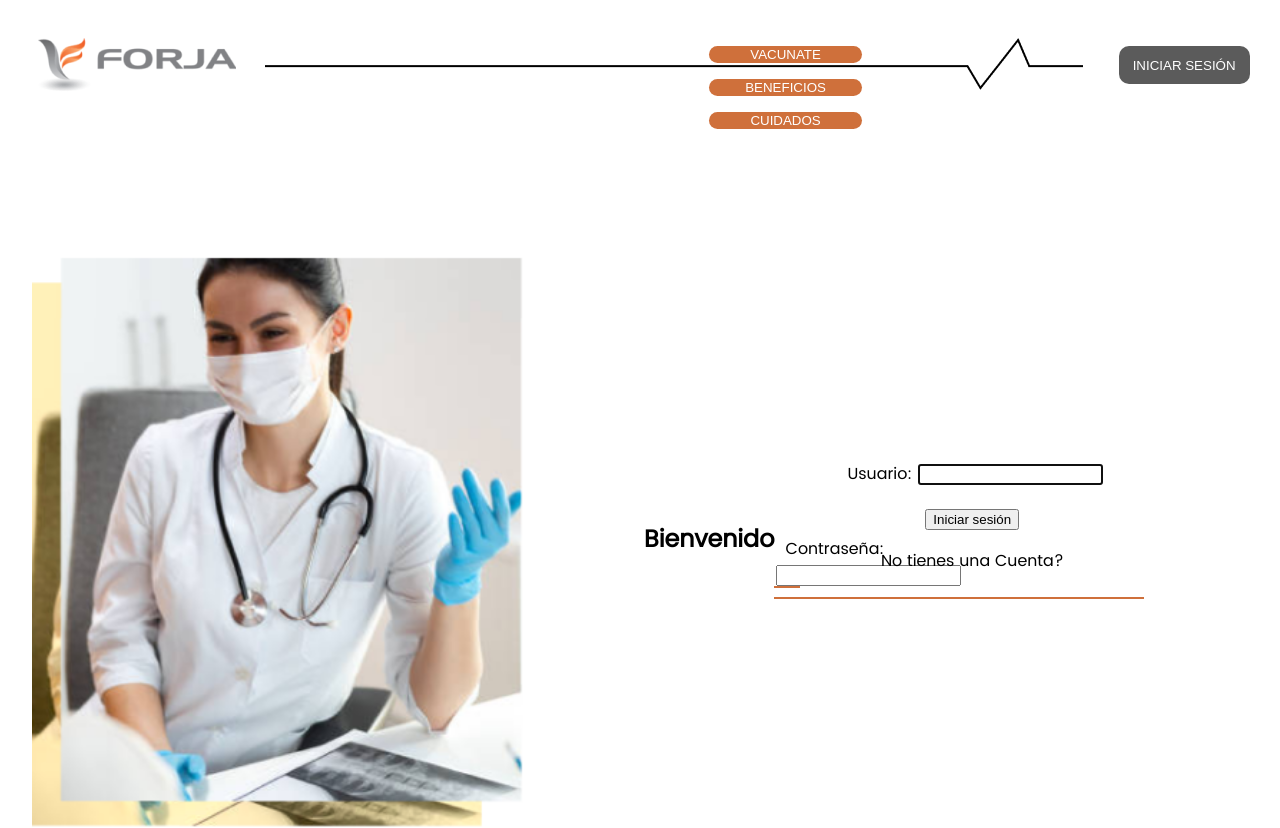
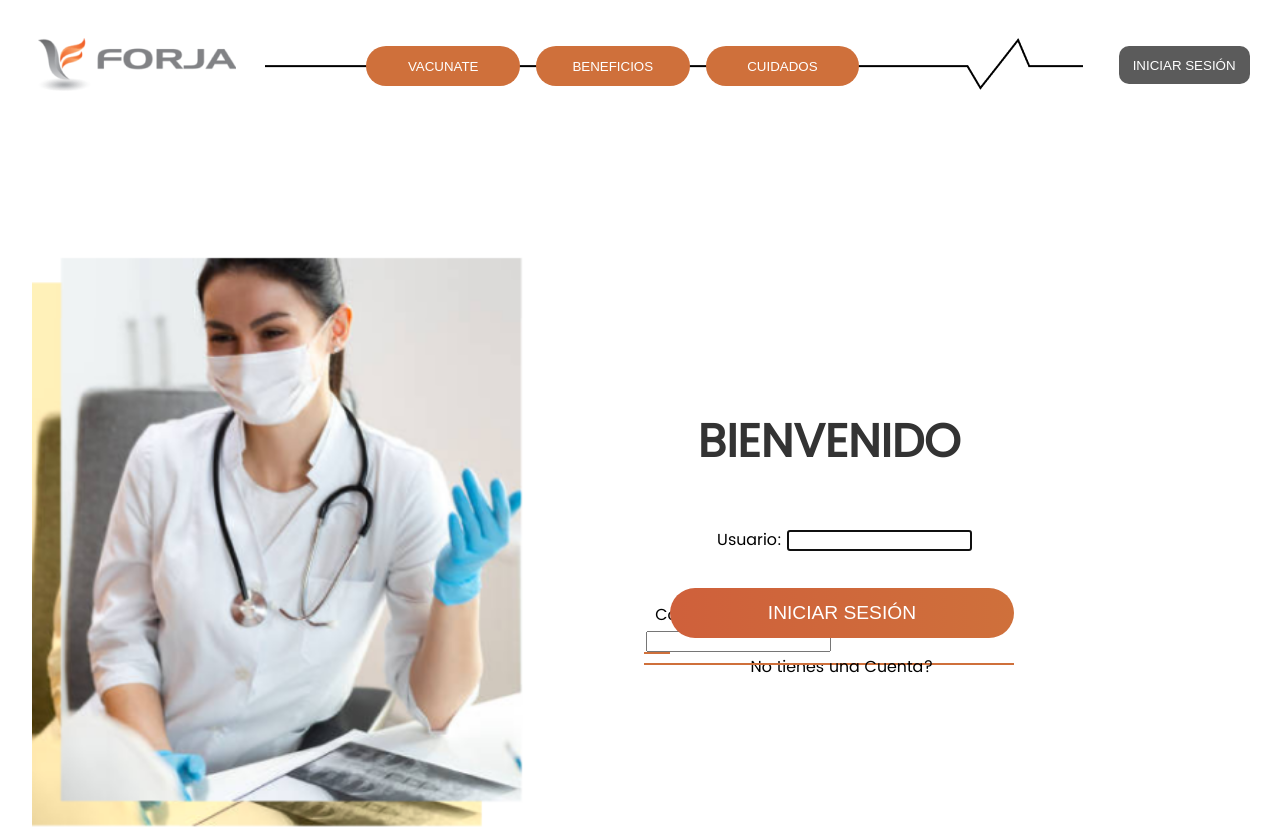
Before and after one commit to VeronikaEspa/Proyecto_Vacunacion, a React (Create React App) app: page /Login in a window 1280 px wide. Shown: the top 828 px of the page. Built offline with nearby package versions, Linux system fonts and the light colour scheme; no server answers.

Commit message:
estilos login

```diff
--- a/src/component/Login/Login.js
+++ b/src/component/Login/Login.js
@@ -23,6 +23,7 @@ const Login = (props) => {
         </div>
 
     <div className="login_container">
+    <form action="login.jsx">
             <h2>Bienvenido</h2>
             <br>
             </br>
@@ -41,7 +42,7 @@ const Login = (props) => {
                         />
                         <p className="errorMsg">{emailError}</p>
                 </div>
-            <div className="input-div two">
+            <div className="input-div two focus">
                 <div className="i">
                     <i className="fa fa-lock"></i>
                 </div>
@@ -60,14 +61,14 @@ const Login = (props) => {
             <div className="btnContainer">
                     {hasAccount ?(
                         <>
-                        <button onClick={handleSignup}>Crea una cuenta</button>
+                        <button onClick={handleSignup} className="a">Crea una cuenta</button>
                         <p>Si no tienes una cuenta, contacta con el encargado
                             <span onClick={() => setHasAccount(!hasAccount)}>Iniciar sesión</span>
                         </p>
                     </>
                     ) : (
                         <>
-                            <button onClick={handleLogin}>Iniciar sesión</button>
+                            <button onClick={handleLogin} className="btn">Iniciar sesión</button>
                             <p>No tienes una
                                 <span onClick={() => setHasAccount(!hasAccount)}> Cuenta?</span>
                             </p>
@@ -75,6 +76,7 @@ const Login = (props) => {
                     )}
                 </div>
     </div>
+    </form>
     </div>
     </div>
     );
--- a/src/component/Login/login.styles.css
+++ b/src/component/Login/login.styles.css
@@ -54,7 +54,7 @@ form h2{
     content: '';
     position: absolute;
     bottom: -2px;
-    width: 50%;
+    width: 0;
     height: 2px;
     background-color: #CF703B;
 }
@@ -124,7 +124,7 @@ form h2{
     color: #555;
     font-family: 'poppins', sans-serif;
 }
-a{
+.a{
     display: block;
     text-align: right;
     text-decoration: none;
@@ -132,7 +132,7 @@ a{
     font-size: 0.9rem;
     transition: .3s;
 }
-a:hover{
+.a:hover{
     color:#CF703B;
 
 }
```
